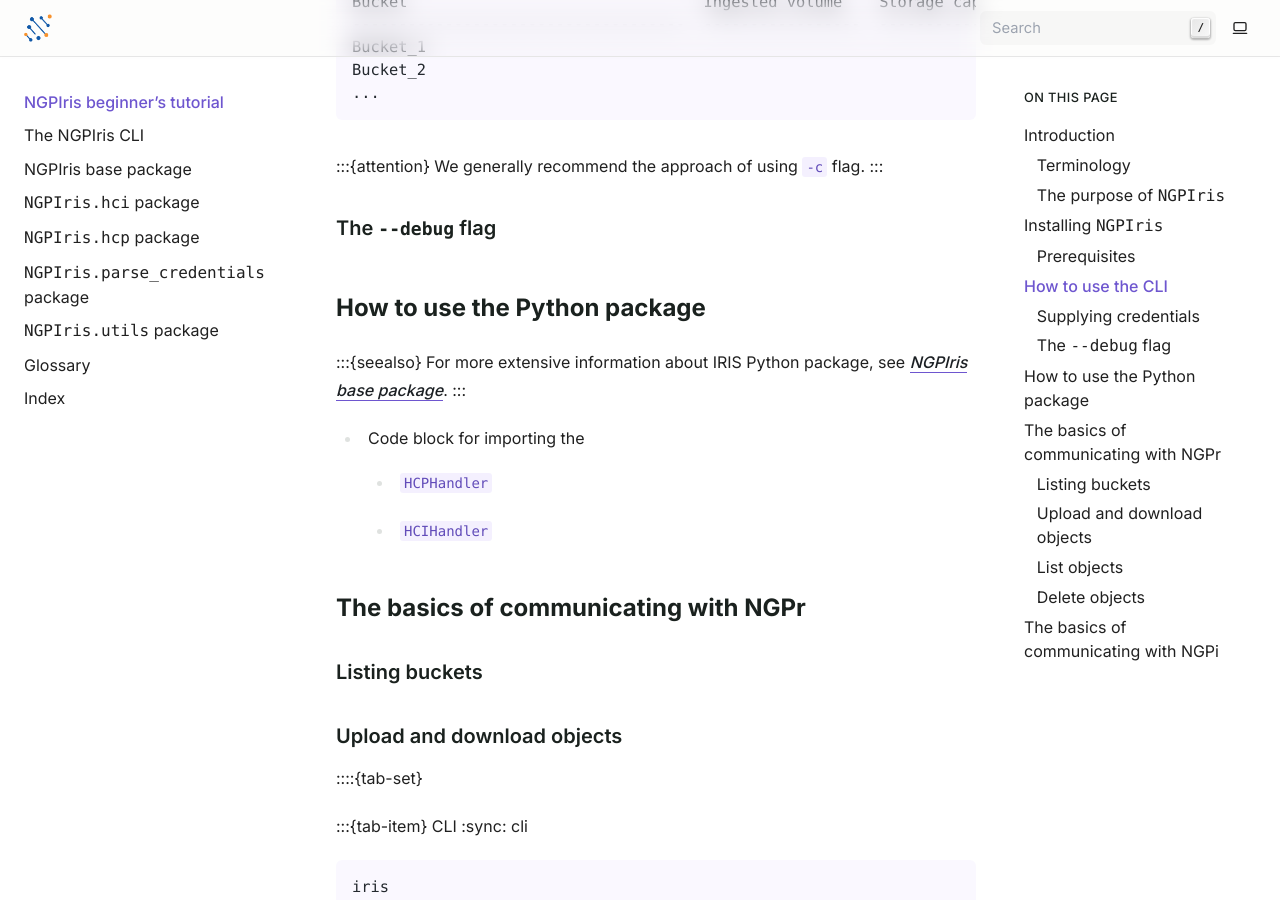
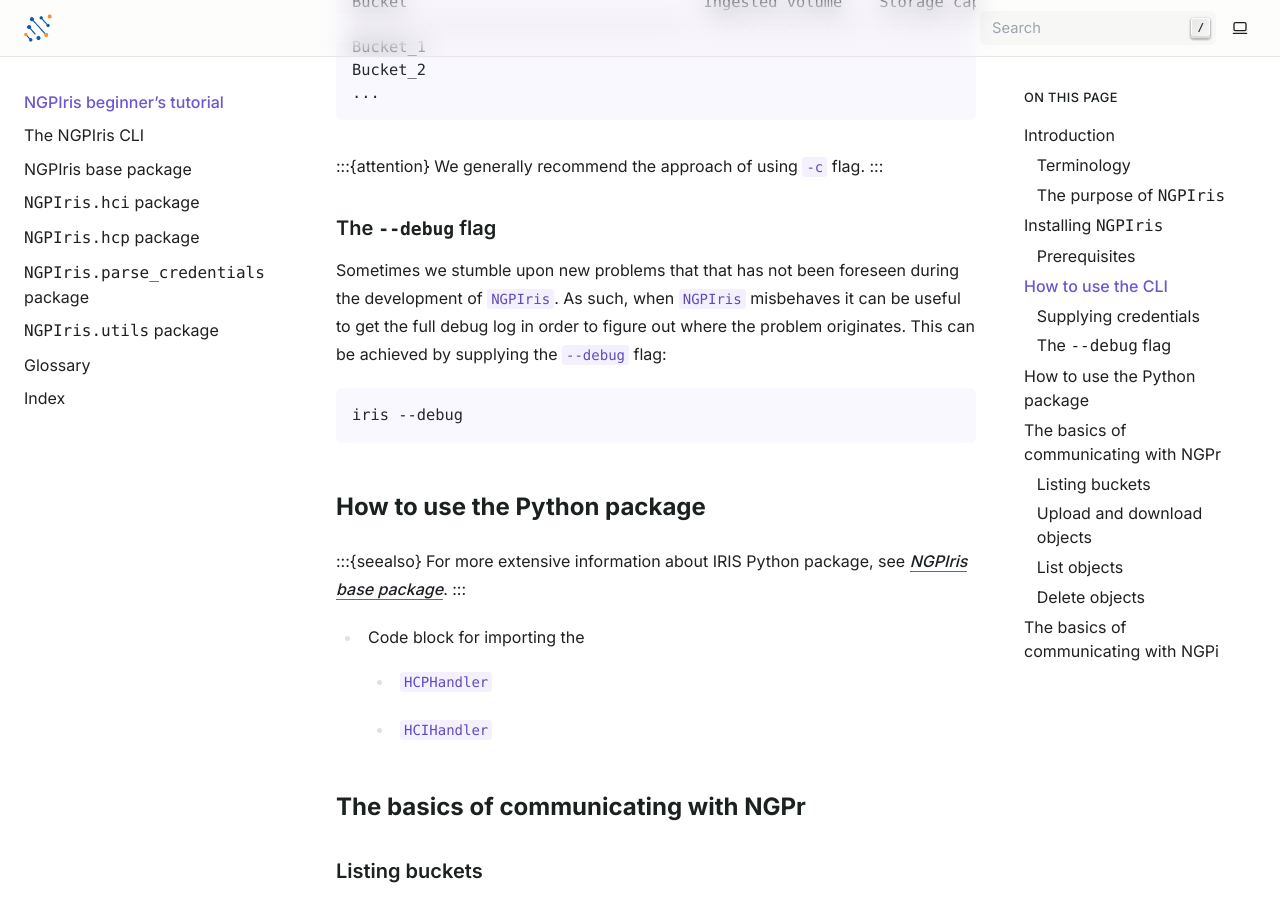
Before and after one commit to genomic-medicine-sweden/NGPIris, a Sphinx documentation site: the page built from docs/NGPIris_tutorial.md, in a window 1280 px wide and 900 px high, scrolled down 5069 px. Built offline with Sphinx 7.4.7, drawn with Linux system fonts in a browser that asks for light colours.

Commit message:
Update NGPIris_tutorial.md

````diff
--- a/docs/NGPIris_tutorial.md
+++ b/docs/NGPIris_tutorial.md
@@ -158,6 +158,12 @@ We generally recommend the approach of using `-c` flag.
 
 ### The `--debug` flag
 
+Sometimes we stumble upon new problems that that has not been foreseen during the development of {py:mod}`NGPIris`. As such, when {py:mod}`NGPIris` misbehaves it can be useful to get the full debug log in order to figure out where the problem originates. This can be achieved by supplying the `--debug` flag:
+
+```{code} sh
+iris --debug
+```
+
 ## How to use the Python package
 
 :::{seealso}
````
